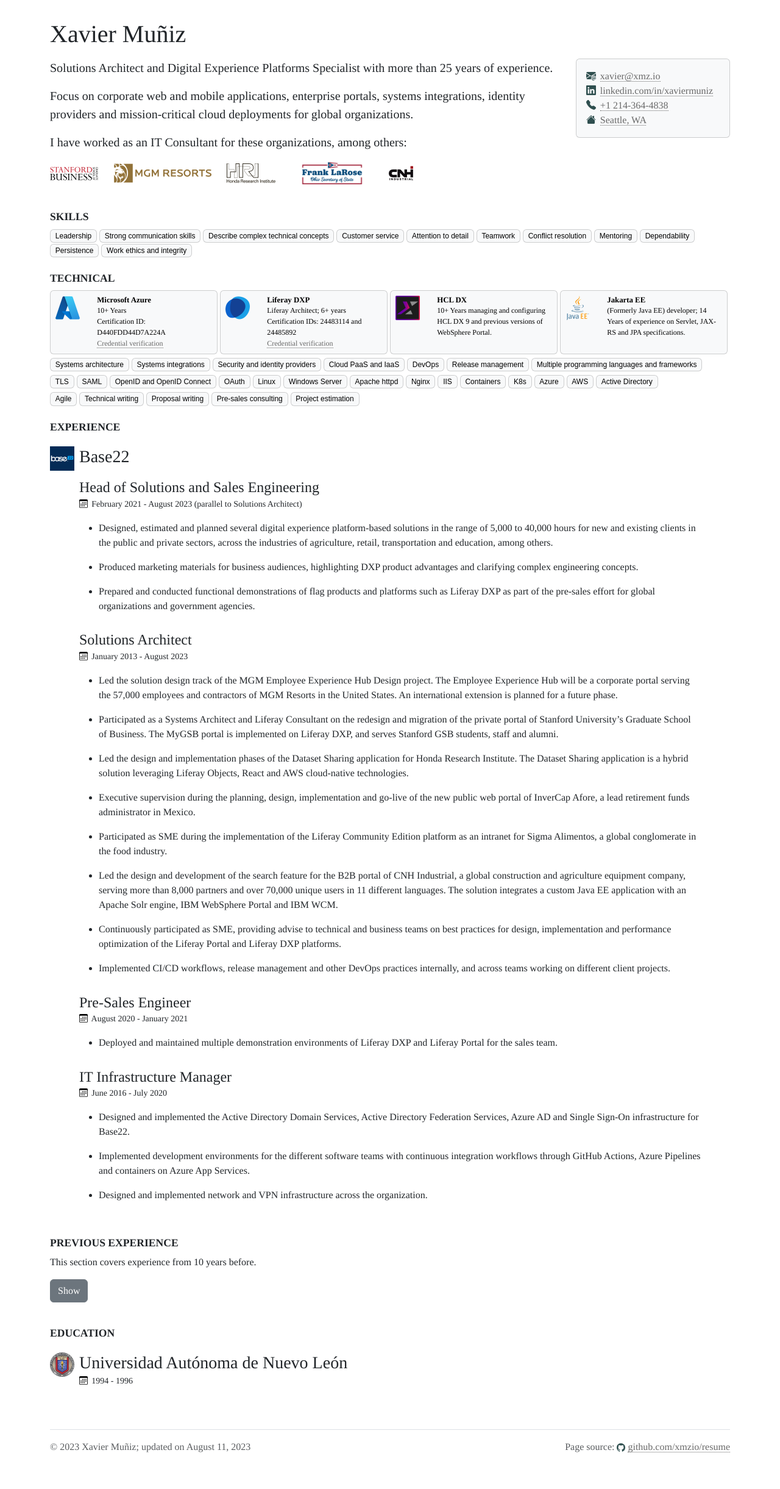
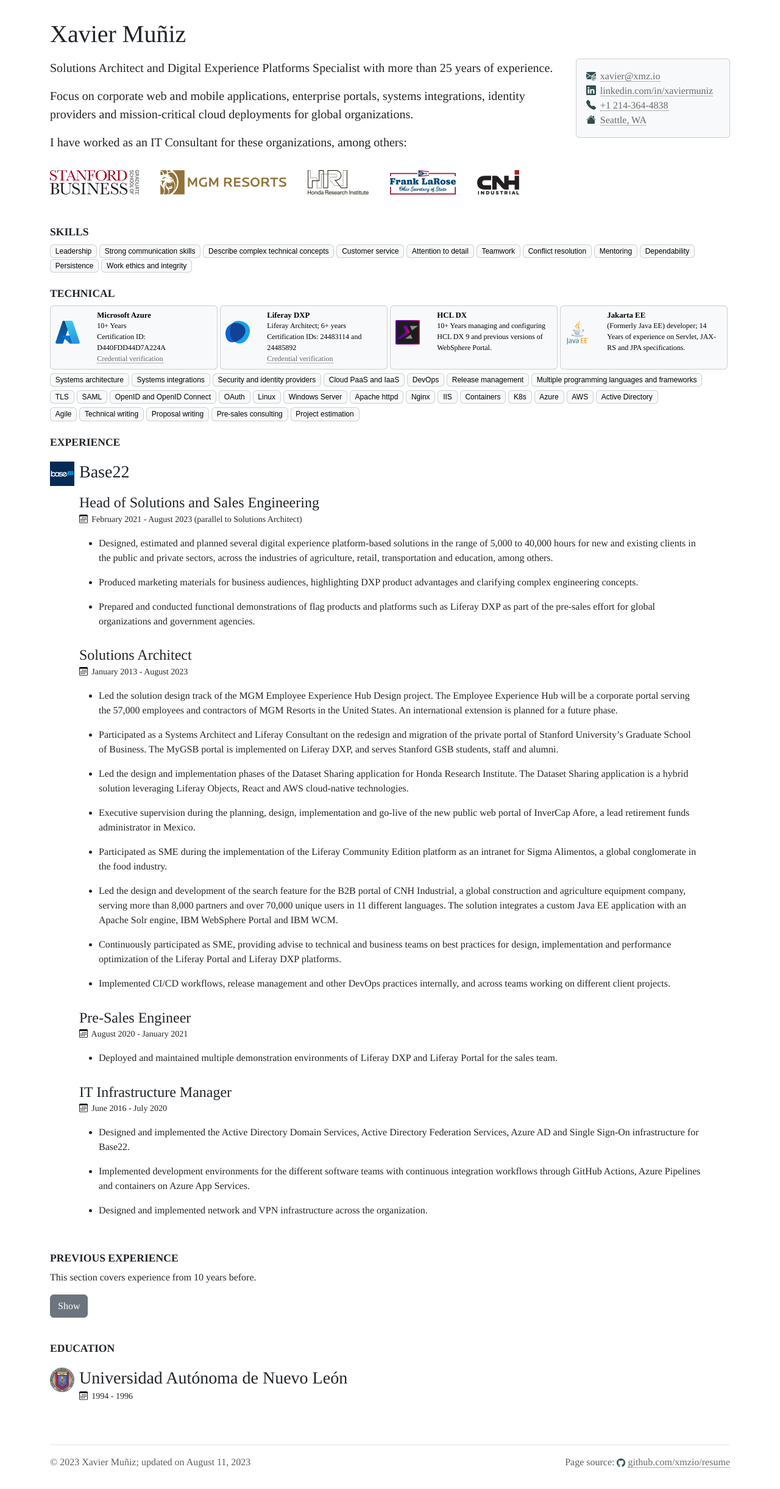
Before and after one commit to xmzio/resume, a Jekyll site: the page built from index.md, in a window 1280 px wide. Shown: the whole page at 61% size. Built offline with Jekyll 4.4.1, drawn with Linux system fonts in a browser that asks for light colours; before the commit the page ends 2417 px from its top, so only the background shows below that.

Commit message:
Client logos updates

```diff
--- a/assets/style.scss
+++ b/assets/style.scss
@@ -93,7 +93,7 @@ img.emblem {
 }
 img.emblem-small, img[src*="#emblem-small"] {
   max-height: 40px;
-  margin: 0 1em .25em 0;
+  margin: 15px 30px 15px 0;
 }
 
 .item_period svg {
```
Also changed, not shown: assets/160/cnhi.png, assets/160/hri.png, assets/160/mgmresorts.png, assets/160/ohsos.png, assets/160/stanfordgsb.png.
